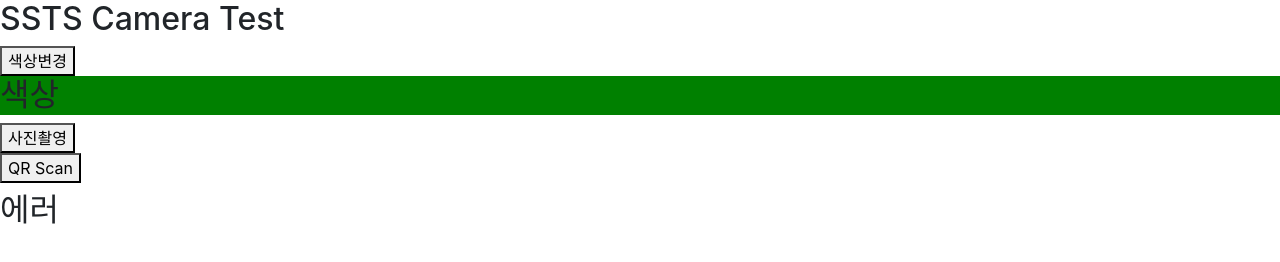
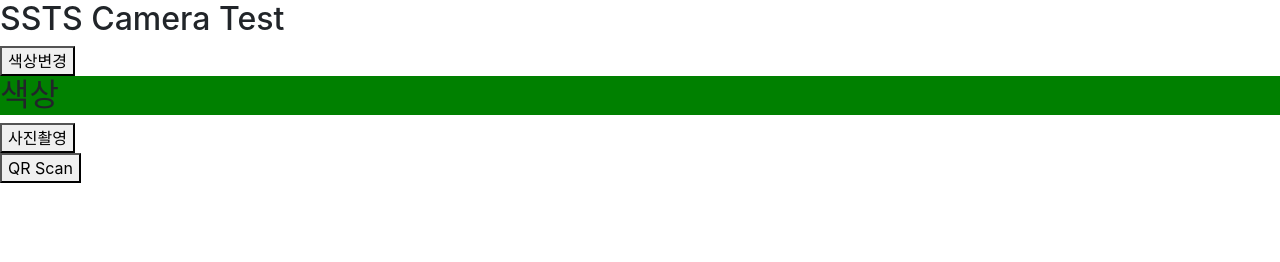
Before and after one commit to mrroom/mrroom.github.io, a plain HTML site: page system/ssts/index.html in a window 1280 px wide. Drawn offline with nearby package versions, Linux system fonts and the light colour scheme.

Commit message:
Update index.html

```diff
--- a/system/ssts/index.html
+++ b/system/ssts/index.html
@@ -43,7 +43,6 @@
                 <h2>{{qrcode_value}}</h2>
             </div>
             <div>
-                <h2>에러</h2>
                 <h2>{{err_msg}}</h2>
             </div>
         </div>
```
